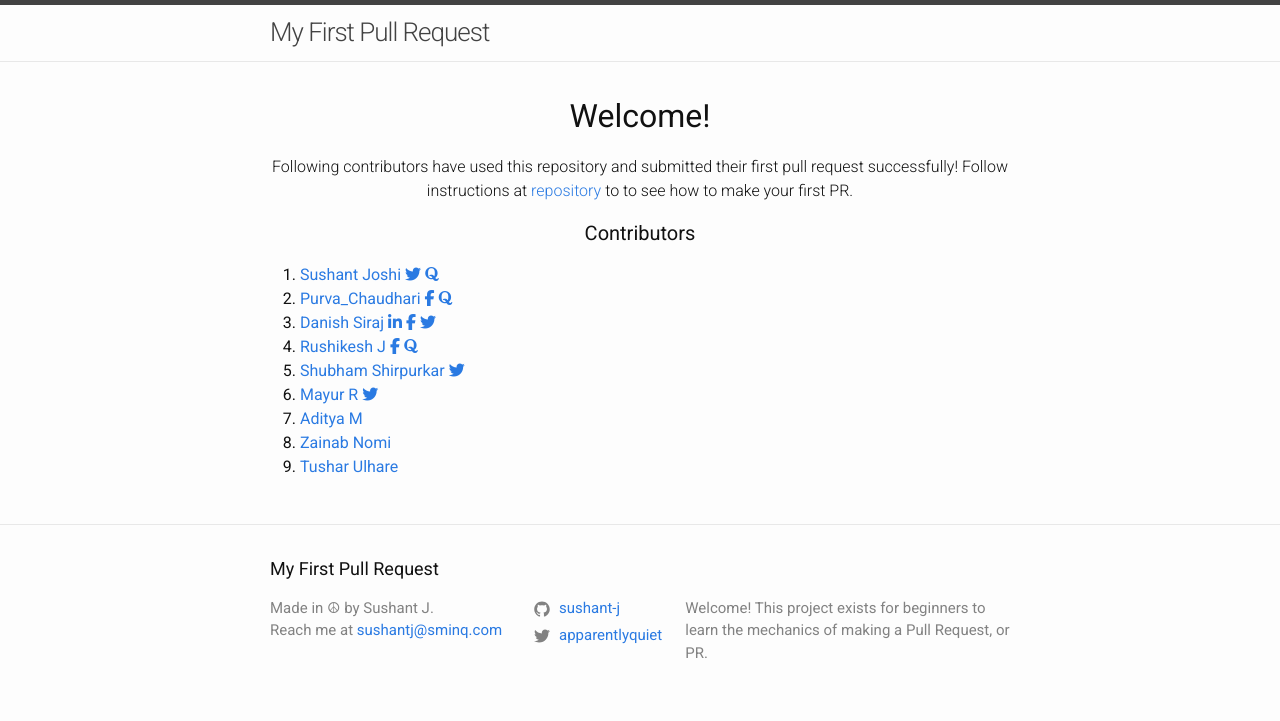
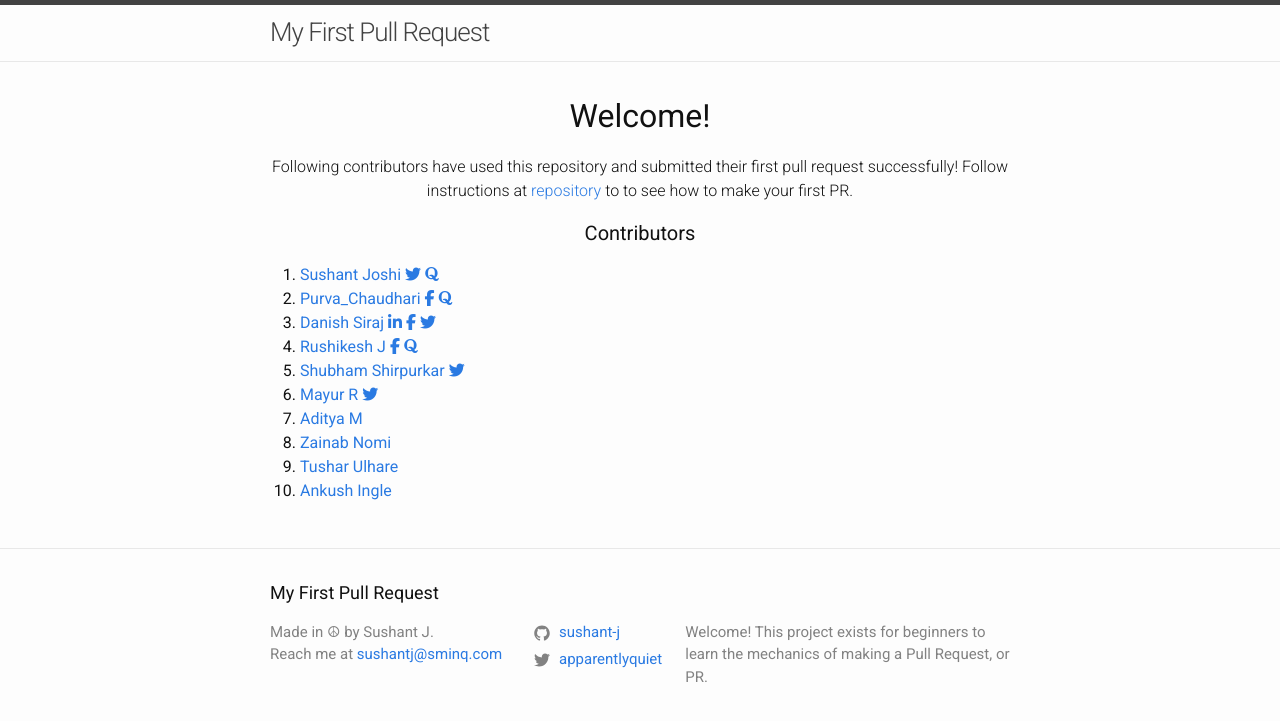
Before and after one commit to sushant-j/my-first-pull-request, a Jekyll site: the page built from index.md, in a window 1280 px wide. Shown: the top 721 px of the page. Built offline with Jekyll 4.4.1, drawn with Linux system fonts in a browser that asks for light colours; nearby versions of some CDN libraries.

Commit message:
Added my name

```diff
--- a/_layouts/home.html
+++ b/_layouts/home.html
@@ -89,5 +89,10 @@ layout: default
         Tushar Ulhare
       </a>
     </li>
+<li>
+      <a href="https://github.com/ank389/">
+       Ankush Ingle
+      </a>
+    </li>
   </ol>
 </div>
```
